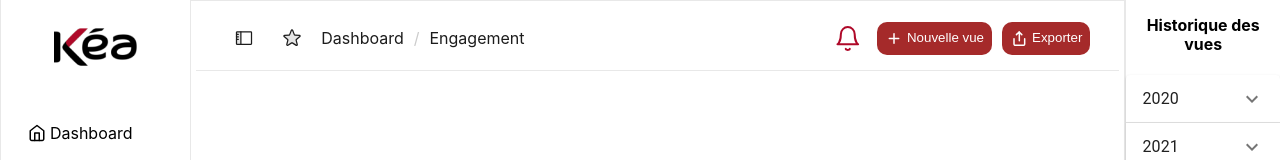
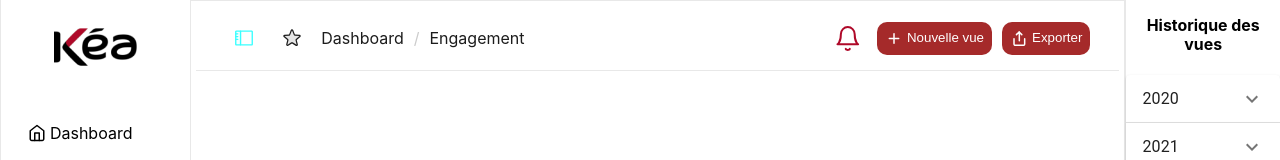
Before and after one commit to AlexisAmadei/KEAPartners_reactApp, a React (Create React App) app in the folder kea_dashboard/: page /App in a window 1280 px wide. In both pictures the pointer is over the picture 244 px from the left and 38 px from the top of the page. Shown: the top 160 px of the page. Built offline with nearby package versions, Linux system fonts and the light colour scheme.

Commit message:
test filter

```diff
--- a/kea_dashboard/src/components/Header.css
+++ b/kea_dashboard/src/components/Header.css
@@ -3,10 +3,6 @@
     color: black;
     border-bottom: 1px solid #e8e8e8;
     min-width: none;
-}
-
-.icon-head {
-    margin: 10px;
 }
 
 .nav-item {
@@ -32,3 +28,14 @@ a {
 .button-header__button img {
     margin: 0 5px 0 1px;
 }
+
+.icon-head {
+    margin: 10px;
+    transition: 0.3s;
+}
+
+.icon-head:hover {
+    cursor: pointer;
+    transform: scale(1.1);
+    filter: invert(1) sepia(1) saturate(5) hue-rotate(100deg);
+}
```
